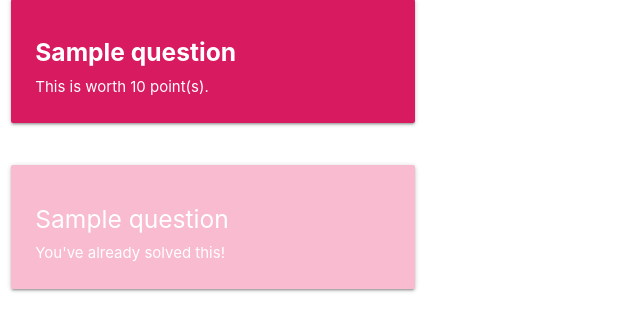
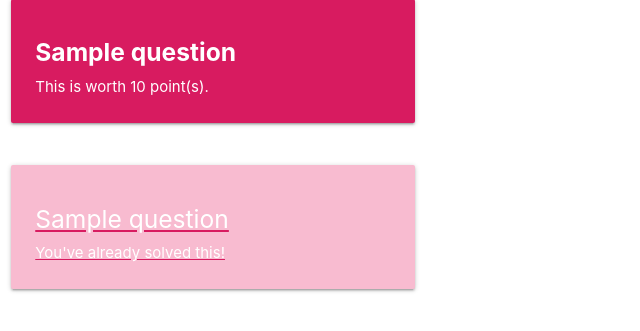
Before and after one commit to xntur/koan, a Python web app: template app/templates/index.html in a window 1280 px wide. Shown: the part 189-520 px from the top of the page, without its empty margins (0-640 px from the left). Run offline with Jinja, Linux system fonts and the light colour scheme; the template is opened without the code that fills it: most values are stand-ins (such as "Sample title", 1, 10 or a date in 2020).

Commit message:
change the color of links to match the theme

```diff
--- a/app/static/style.css
+++ b/app/static/style.css
@@ -25,3 +25,8 @@
     background-color: #ff5c8d;
     color: white;
 }
+
+a {
+    color: #d81b60;
+    text-decoration: underline;
+}
--- a/app/templates/base.html
+++ b/app/templates/base.html
@@ -3,9 +3,9 @@
     <head>
       <!-- Compiled and minified CSS -->
       <link rel="stylesheet" href="https://cdnjs.cloudflare.com/ajax/libs/materialize/1.0.0/css/materialize.min.css">
-      <link rel="stylesheet" href='static/style.css' />
       <!-- Compiled and minified JavaScript -->
       <script src="https://cdnjs.cloudflare.com/ajax/libs/materialize/1.0.0/js/materialize.min.js"></script>
+      <link rel="stylesheet" href='static/style.css' />
       <title>Koan</title>
     </head>
     <body>
```
